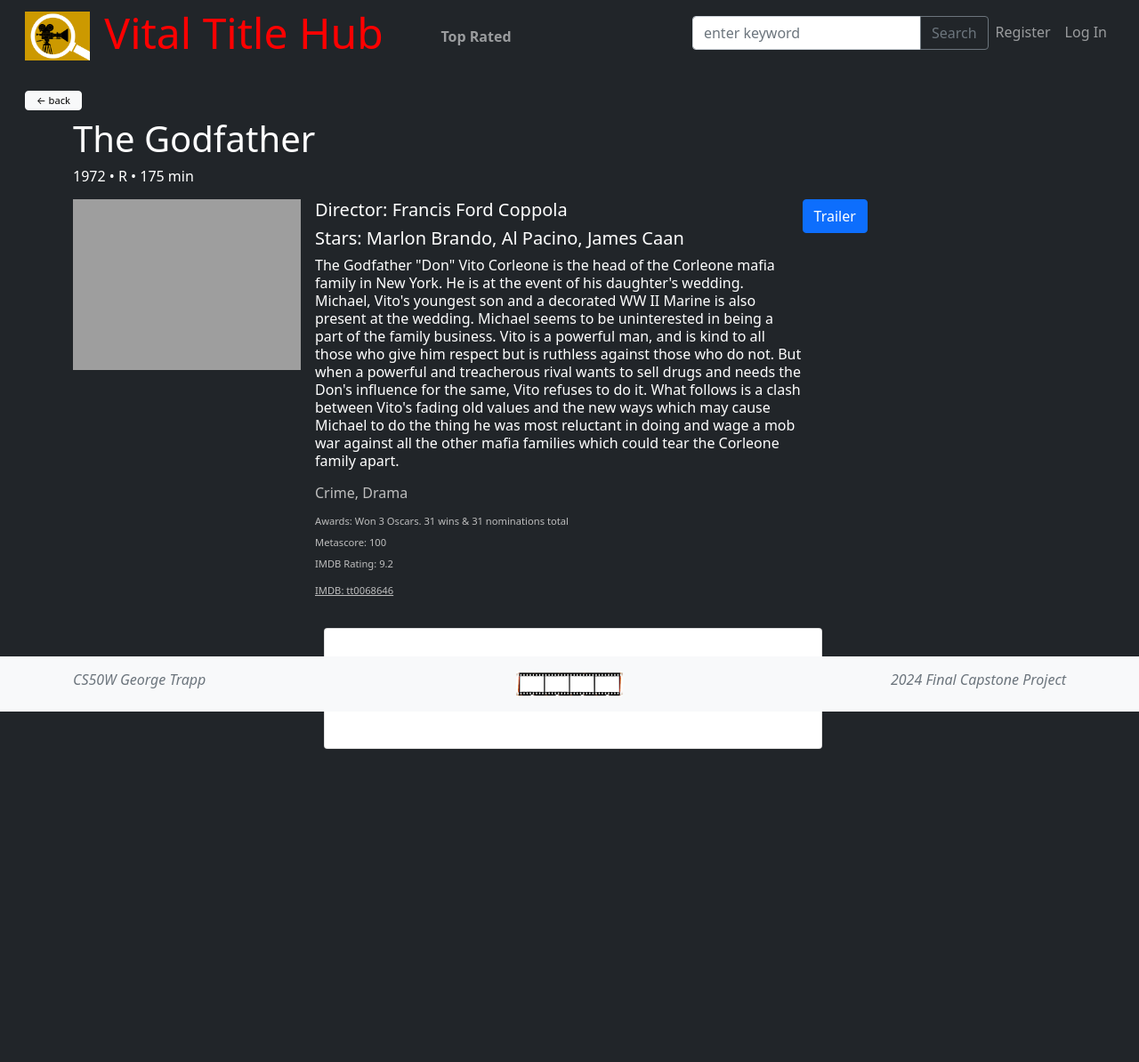
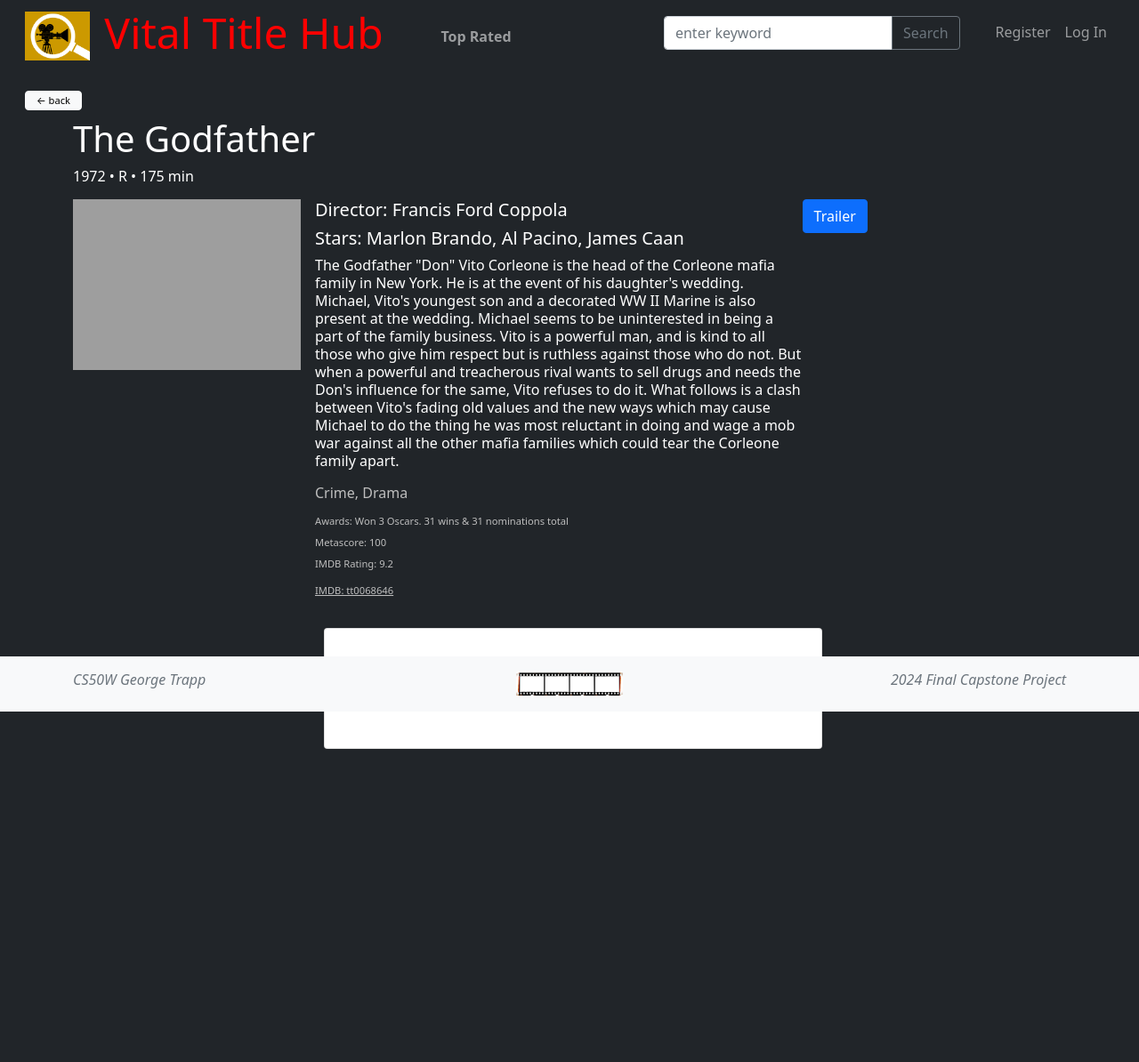
Before and after one commit to gtrapp/filmhub, a Django app: a page that uses movies/templates/movies/layout.html in a window 1280 px wide. Shown: the whole page at 89% size. Run offline with Django 4.2, Linux system fonts and the light colour scheme; data comes from the database, SQL or seed files in the repository; both versions use the stored data as it was after the commit; data that the repository does not hold is empty; some libraries are stand-ins or nearby versions; grey boxes are pictures that could not be loaded.

Commit message:
css styling

```diff
--- a/movies/static/movies/styles.css
+++ b/movies/static/movies/styles.css
@@ -12,6 +12,10 @@ body.homepage {
     background-size: auto 100%;
     background-attachment: fixed;
     background-position: center;
+}
+
+.search-form {
+    margin-right: 2rem;
 }
 
 .site-title {
--- a/movies/templates/movies/details.html
+++ b/movies/templates/movies/details.html
@@ -2,10 +2,7 @@
 {% block body %}
 {% load static %}
 
-
 <a href="javascript:history.back()"><button type="button" class="btn btn-light back-button">&#x2190; back</button></a>
-
-<!-- <a href="{% url 'search' %}">Back</a> -->
 
 <div class="container details">
    <h1>{{movie.title}}</h1>
@@ -44,7 +41,7 @@
             class="card-subtitle mb-2 text-muted">IMDB: {{movie.imdb_id}}</a>
       </div>
       <!-- Button trigger modal -->
-      <button type="button" class="btn btn-primary" data-bs-toggle="modal" data-bs-target="#exampleModal" data-toggle="tooltip" data-placement="top" title="Watch Trailer">
+      <button type="button" id="trailer" class="btn btn-primary" data-bs-toggle="modal" data-bs-target="#exampleModal" data-toggle="tooltip" data-placement="top" title="Watch Trailer">
          Trailer
       </button>
 
@@ -104,7 +101,6 @@
       {% endif %}
    </form>
    {% endif %}
-
 
    <div class="container comments">
       <div class="row justify-content-center">
@@ -175,6 +171,10 @@
             event.preventDefault();  // Prevent the default form submission if needed
             commentForm.submit();  // Submit the form
          }
+         window.scrollTo({
+            top: document.body.scrollHeight,
+            behavior: 'smooth' // Smooth scrolling
+         });
       });
 
 
--- a/movies/templates/movies/layout.html
+++ b/movies/templates/movies/layout.html
@@ -52,7 +52,7 @@
 
           <ul class="navbar-nav ms-auto">
             <li class="nav-item"></li>
-              <form action="{% url 'search' %}" method="post">
+              <form class="search-form" action="{% url 'search' %}" method="post">
                 {% csrf_token %}
                 <div class="input-group mb-2">
                   <input type="text" name="keyword" class="form-control" placeholder="enter keyword" aria-label="enter keyword"
```
Also changed, not shown: db.sqlite3.
